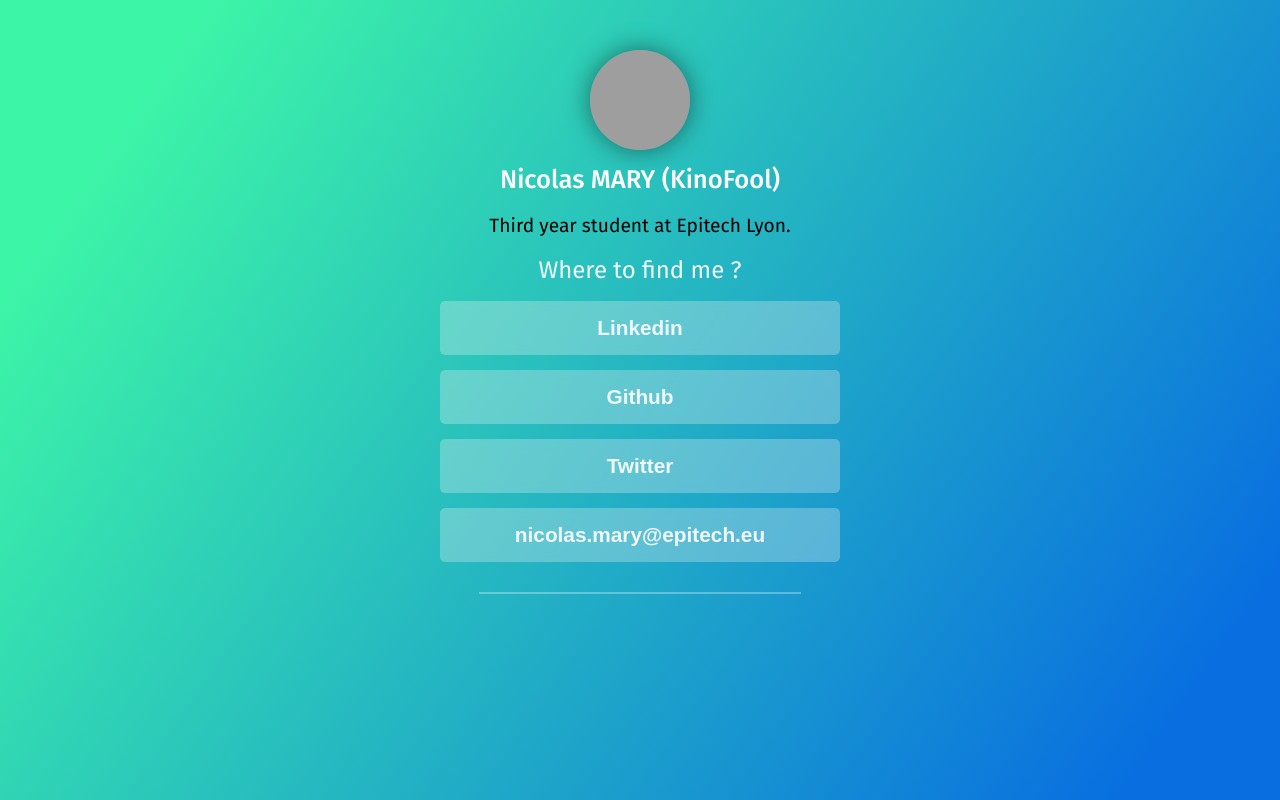
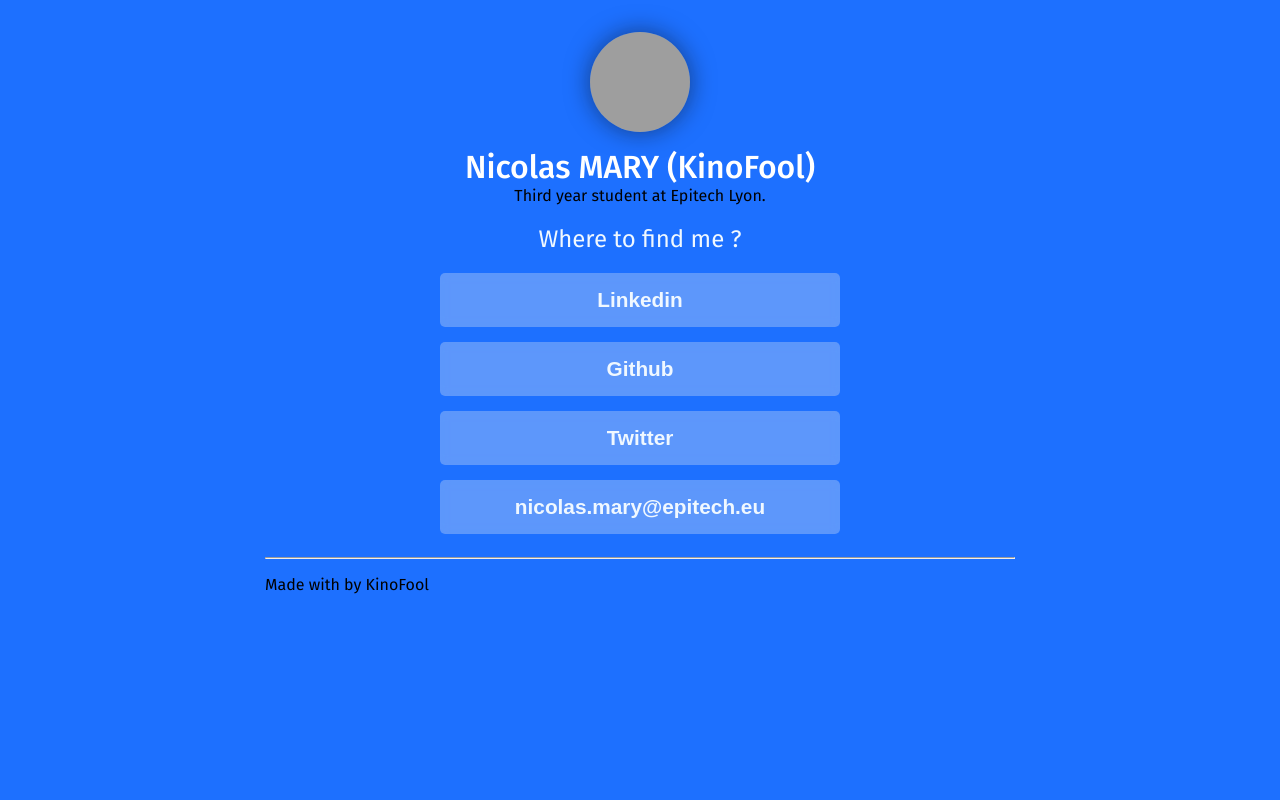
Before and after one commit to KinoFool/linktree, a plain HTML site: page index.html in a window 1280 px wide. Drawn offline with Linux system fonts and the light colour scheme; grey boxes are pictures that could not be loaded; some icons are missing.

Commit message:
Beginning of the rework, intro is ok need to rework the button

```diff
--- a/index.html
+++ b/index.html
@@ -8,20 +8,19 @@
     <link rel="stylesheet" href="style.css">
 </head>
 <body>
-
-<div class="main">
-  <img src="https://avatars.githubusercontent.com/u/44810231?v=4" alt="profile picture" class="profile">
-  <h1>Nicolas MARY (KinoFool)</h1>
-
-  <div class="description">
-    <p>
-      Third year student at Epitech Lyon.
-    </p>
+<main>
+  <div id="profile">
+    <img src="https://avatars.githubusercontent.com/u/44810231?v=4" alt="KinoFool Profile picture">
   </div>
 
+  <div id="intro">
+    <h1>Nicolas MARY (KinoFool)</h1>
+    <h3>Third year student at Epitech Lyon.</h3>
+  </div>
 
+  <div>
     <h2>Where to find me ?</h2>
-  <div class="container links">
+    <div id="links">
       <!-- Linkedin -->
       <button onclick="window.open('https://www.linkedin.com/in/nmary')">
         <i class="iconoir-linkedin"></i>
@@ -46,10 +45,19 @@
         <span>nicolas.mary@epitech.eu</span>
       </button>
     </div>
+  </div>
   <hr>
-  <div class="container badges">
+
+  <div id="badges">
+    <div id="tryhackme">
       <script src="https://tryhackme.com/badge/68867"></script>
     </div>
   </div>
+  <footer>
+    <p>
+      Made with <i class="iconoir-heart"></i> by KinoFool
+    </p>
+  </footer>
+</main>
 </body>
 </html>
--- a/style.css
+++ b/style.css
@@ -1,17 +1,20 @@
 @import url('https://fonts.googleapis.com/css2?family=Fira+Sans:wght@300;400;500&display=swap');
 
-html, body {
+body {
     margin: 0;
-    height: 100%;
-    overflow: hidden;
+    height: auto;
+    font-family: 'Fira Sans', sans-serif;
+    /*background-image: linear-gradient( 125deg,  rgba(61,245,167,1) 11.2%, rgba(9,111,224,1) 91.1% );*/
+    background-color: #1d70ff;
 }
 
-body {
-    font-family: 'Fira Sans', sans-serif;
-    background-image: linear-gradient( 125deg,  rgba(61,245,167,1) 11.2%, rgba(9,111,224,1) 91.1% );
+#profile {
+    margin-top: 2rem;
+    display: flex;
+    justify-content: center;
 }
 
-.profile {
+#profile img {
     width: 100px;
     height: 100px;
     border-radius: 50%;
@@ -21,43 +24,53 @@ body {
 }
 
 h1 {
-    font-size: 1.6em;
+    font-size: 2rem;
     font-weight: 500;
     color: #fff;
+    margin: 0;
+}
+
+h3 {
+    font-size: 1rem;
+    font-weight: 400;
+    margin: 0;
+}
+
+main {
+    max-width: 750px;
+    margin: auto;
+}
+
+#intro {
+    display: flex;
+    justify-content: center;
+    align-items: center;
+    flex-direction: column;
     text-align: center;
-    margin: 0;
-    padding: 10px 0 0 0;
+    margin: 1rem 0 0.5rem 0;
 }
 
 h2 {
     color: aliceblue;
-    font-size: 1.5em;
+    font-size: 1.5rem;
     font-weight: 400;
     text-align: center;
-    margin: 0 0 0.7em 0;
 }
 
-.description {
-    font-weight: 400;
-    font-size: larger;
+#links {
+    display: flex;
+    justify-content: center;
+    align-items: center;
+    flex-direction: column;
+    text-align: center;
 }
 
-.main {
-    text-align:center;
-    margin-top: 50px;
-}
-.container {
-    width: 50%;
-    margin: auto;
-}
-
-button {
+#links button {
     display: block;
     margin: 0 auto 15px;
     max-width: 400px;
     min-width: 275px;
     width: 100%;
-    /*padding on top and botton*/
     padding: 15px 5px;
     border: none;
     border-radius: 5px;
@@ -70,20 +83,8 @@ button {
     transition: all 0.3s ease-in-out;
 }
 
-button:hover {
+#links button:hover {
     background-color: rgba(241, 241, 241, 0.5);
-    color: #2511f6;
+    color: #008bff;
     transform: scale(1.05);
 }
-
-hr {
-    border: 1px solid rgba(255, 255, 255, 0.3);
-    margin: 30px auto;
-    max-width: 350px;
-    width: 25%;
-}
-
-.badges {
-    text-align: center;
-    transform: scale(1.5);
-}
```
Lines whose indentation alone changed are shown as unchanged.
